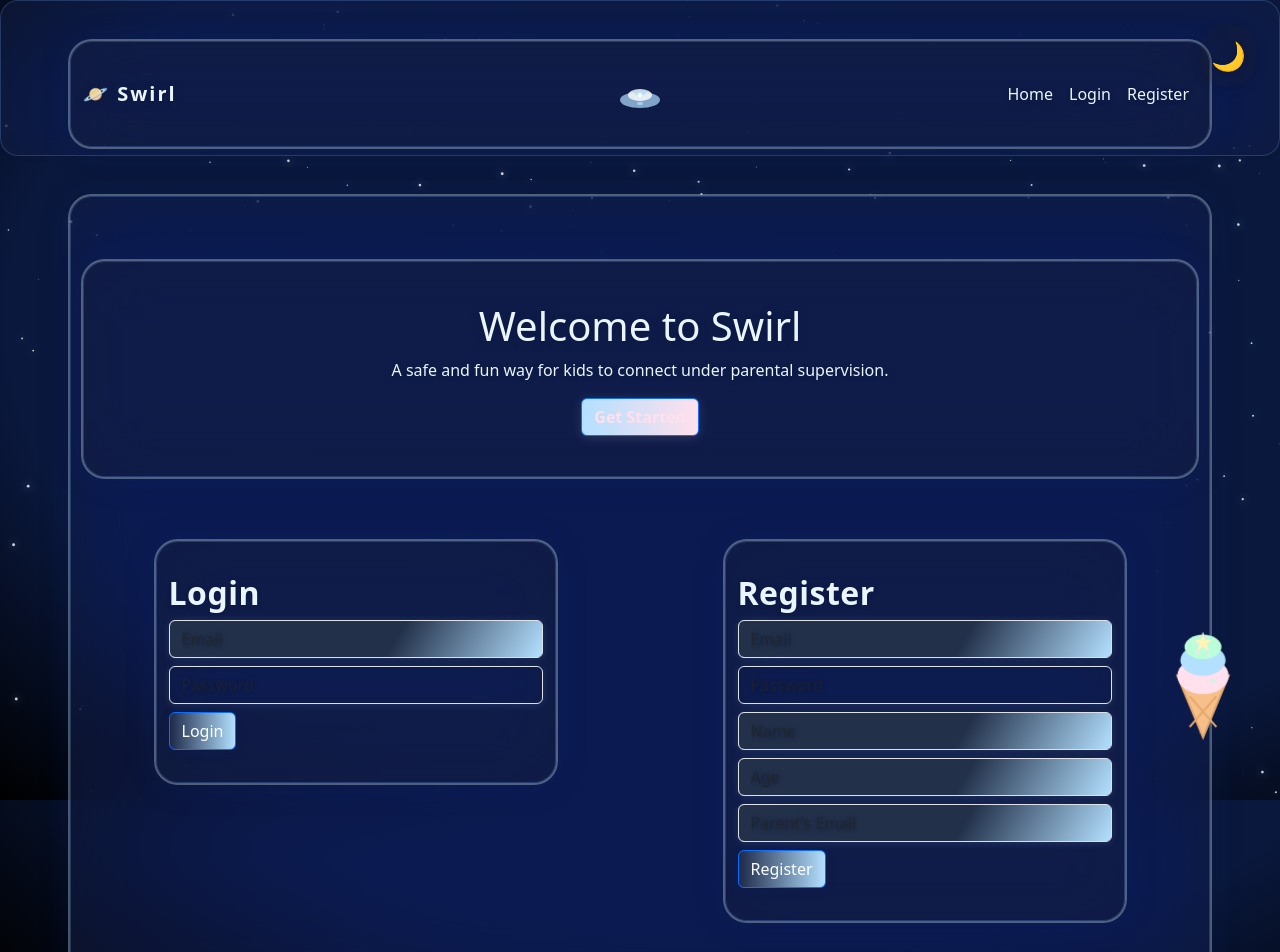
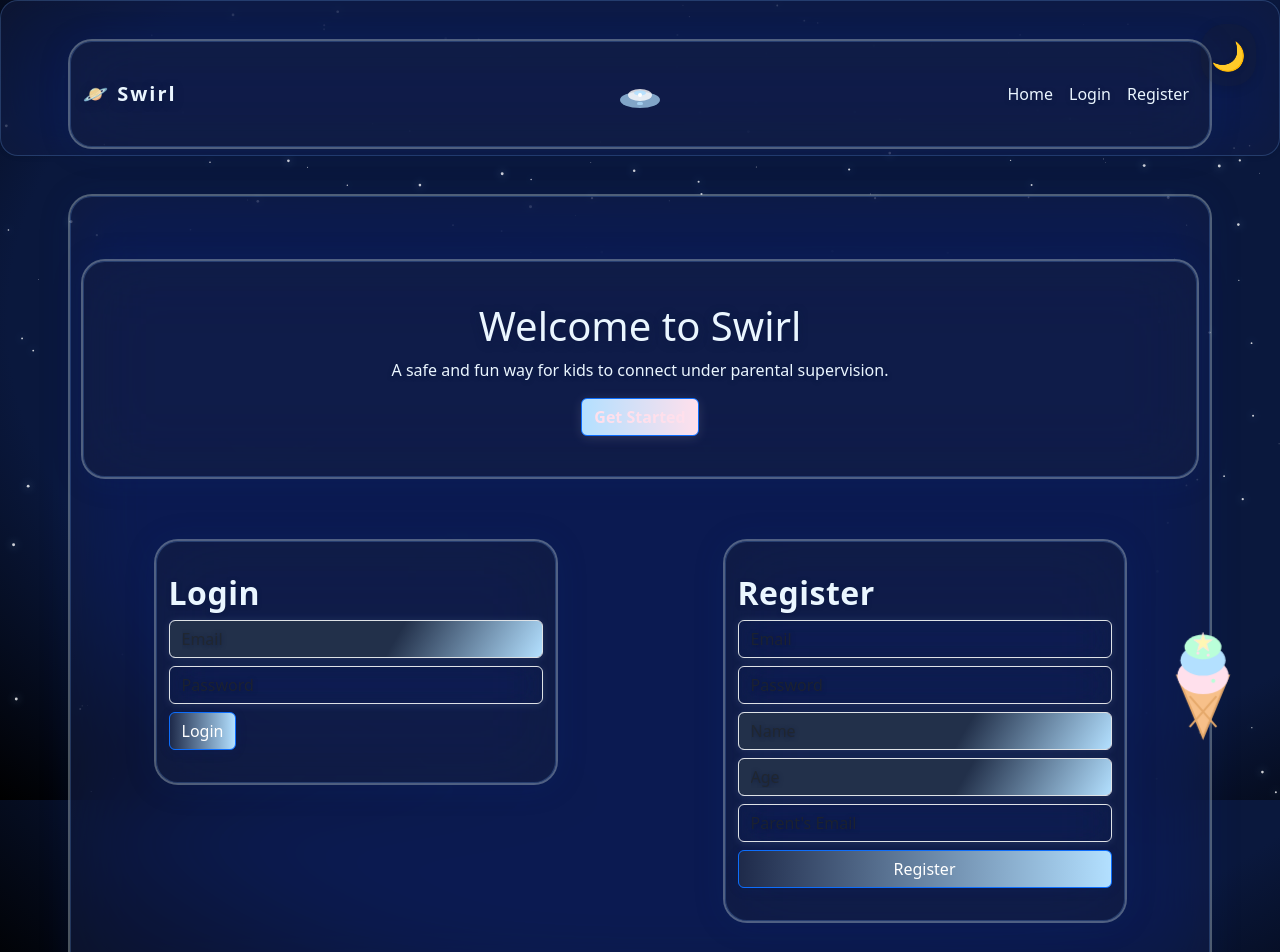
Before and after one commit to kartikg000/swirls-social, a React (Create React App) app in the folder frontend/: page / in a window 1280 px wide. Shown: the top 952 px of the page. Built offline with nearby package versions, Linux system fonts and the light colour scheme.

Commit message:
Updated Register component with improved error handling

```diff
--- a/frontend/src/Register.js
+++ b/frontend/src/Register.js
@@ -22,28 +22,44 @@ function Register() {
     const handleSubmit = async e => {
         e.preventDefault();
         setMessage('Registering...');
+
+        // Convert age to number and prepare data
+        const formData = {
+            ...form,
+            age: parseInt(form.age)
+        };
+
         try {
+            console.log('Sending registration data:', formData); // Debug log
             const res = await fetch(`${BACKEND_URL}/register/child`, {
                 method: 'POST',
                 headers: {
                     'Content-Type': 'application/json',
-                    'Accept': 'application/json'
+                    'Accept': 'application/json',
                 },
-                body: JSON.stringify(form)
+                credentials: 'include',
+                body: JSON.stringify(formData)
             });
 
-            if (!res.ok) {
-                const errorData = await res.json();
-                throw new Error(errorData.detail || 'Registration failed');
+            console.log('Response status:', res.status); // Debug log
+
+            // Handle non-JSON responses
+            const contentType = res.headers.get("content-type");
+            if (!contentType || !contentType.includes("application/json")) {
+                const text = await res.text();
+                console.log('Non-JSON response:', text); // Debug log
+                throw new Error(`Server returned ${res.status}: ${text}`);
             }
 
             const data = await res.json();
-            if (data.error) {
-                setMessage(data.error);
-            } else {
-                setMessage('Registration successful!');
-                setTimeout(() => navigate('/login'), 1000);
+            console.log('Registration response:', data); // Debug log
+
+            if (!res.ok) {
+                throw new Error(data.detail || 'Registration failed');
             }
+
+            setMessage('Registration successful!');
+            setTimeout(() => navigate('/login'), 1000);
         } catch (err) {
             console.error('Registration error:', err);
             setMessage(err.message || 'Server error during registration');
@@ -53,14 +69,53 @@ function Register() {
     return (
         <div className="container" style={{ maxWidth: 400, margin: "40px auto" }}>
             <h2 className="form-title">Register</h2>
-            {message && <div>{message}</div>}
+            {message && <div className="alert alert-info">{message}</div>}
             <form onSubmit={handleSubmit}>
-                <input name="email" value={form.email} onChange={handleChange} placeholder="Email" required className="form-control mb-2" />
-                <input name="password" type="password" value={form.password} onChange={handleChange} placeholder="Password" required className="form-control mb-2" />
-                <input name="name" value={form.name} onChange={handleChange} placeholder="Name" required className="form-control mb-2" />
-                <input name="age" type="number" value={form.age} onChange={handleChange} placeholder="Age" required className="form-control mb-2" />
-                <input name="parent_email" value={form.parent_email} onChange={handleChange} placeholder="Parent's Email" required className="form-control mb-2" />
-                <button type="submit" className="btn btn-primary">Register</button>
+                <input
+                    name="email"
+                    type="email"
+                    value={form.email}
+                    onChange={handleChange}
+                    placeholder="Email"
+                    required
+                    className="form-control mb-2"
+                />
+                <input
+                    name="password"
+                    type="password"
+                    value={form.password}
+                    onChange={handleChange}
+                    placeholder="Password"
+                    required
+                    className="form-control mb-2"
+                />
+                <input
+                    name="name"
+                    value={form.name}
+                    onChange={handleChange}
+                    placeholder="Name"
+                    required
+                    className="form-control mb-2"
+                />
+                <input
+                    name="age"
+                    type="number"
+                    value={form.age}
+                    onChange={handleChange}
+                    placeholder="Age"
+                    required
+                    className="form-control mb-2"
+                />
+                <input
+                    name="parent_email"
+                    type="email"
+                    value={form.parent_email}
+                    onChange={handleChange}
+                    placeholder="Parent's Email"
+                    required
+                    className="form-control mb-2"
+                />
+                <button type="submit" className="btn btn-primary w-100">Register</button>
             </form>
         </div>
     );
```
